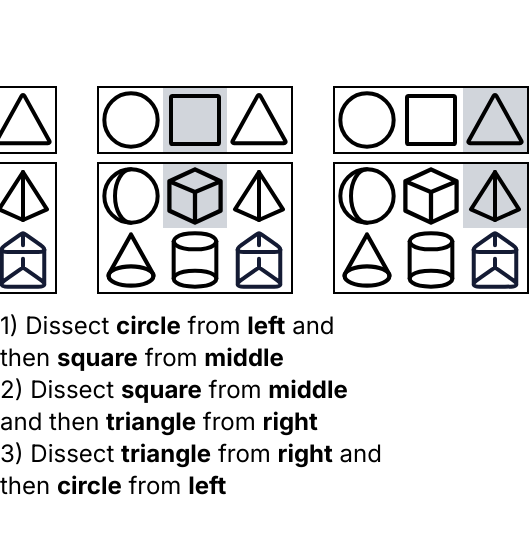
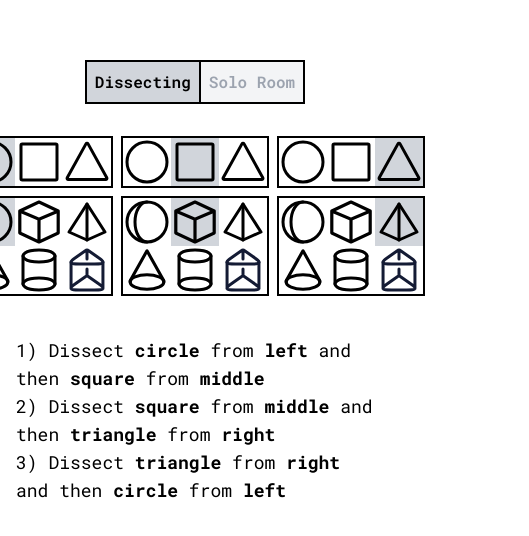
Before and after one commit to clarkeriksson/destiny-raid-tools, a Next.js app: page /salvations_edge/verity/solver in a window 390 px wide. Shown: the part 200-736 px from the top of the page, 529 px wide, since content can reach past the window. Built offline with nearby package versions, Linux system fonts and the light colour scheme.

Commit message:
made styling responsive and added numbered steps to solo room solving

```diff
--- a/app/layout.tsx
+++ b/app/layout.tsx
@@ -1,8 +1,8 @@
 import type { Metadata } from "next";
-import { Inter } from "next/font/google";
+import { Roboto_Mono } from "next/font/google";
 import "./globals.css";
 
-const inter = Inter({ subsets: ["latin"] });
+const roboto_mono = Roboto_Mono({ subsets: ["latin"] });
 
 export const metadata: Metadata = {
 
@@ -25,7 +25,7 @@ export default function RootLayout({
 
         <html lang="en" className={`w-full h-full p-0 m-0`}>
 
-            <body className={`flex flex-wrap ${inter.className} w-full h-full m-0 p-0`}>{children}</body>
+            <body className={`flex flex-wrap ${roboto_mono.className} w-full h-full m-0 p-0`}>{children}</body>
 
         </html>
 
--- a/app/salvations_edge/verity/solver/page.tsx
+++ b/app/salvations_edge/verity/solver/page.tsx
@@ -25,6 +25,14 @@ const Shapes3D = {
 }
 
 type Shapes3DName = keyof typeof Shapes3D;
+const Shapes3DComponents = {
+    sphere: ["circle", "circle"],
+    cube: ["square", "square"],
+    pyramid: ["triangle", "triangle"],
+    cone: ["circle", "triangle"],
+    cylinder: ["circle", "square"],
+    prism: ["triangle", "square"],
+}
 
 enum Positions {
     left = 0,
@@ -41,6 +49,9 @@ export default function Page(): React.ReactNode {
         right----[g, h, i]
     */
 
+    const [isSoloRoom, setIsSoloRoom] = useState<boolean>(false);
+    const [whichSoloRoom, setWhichSoloRoom] = useState<Positions>(0);
+
     const [guardian2DShapes, setGuardian2DShapes] = useState<Array<Shapes2DName>>(["circle", "square", "triangle"]);
     const [guardian3DShapes, setGuardian3DShapes] = useState<Array<Shapes3DName>>(["sphere", "cube", "pyramid"]);
 
@@ -48,17 +59,29 @@ export default function Page(): React.ReactNode {
 
     useEffect(() => {
 
-        if (validateInputs(guardian2DShapes, guardian3DShapes)) {
+        if (!isSoloRoom) {
+            if (validateInputs(guardian2DShapes, guardian3DShapes)) {
 
-            setSteps(solveDissect(guardian2DShapes, guardian3DShapes));
+                setSteps(solveDissect(guardian2DShapes, guardian3DShapes));
 
+            } else {
+
+                setSteps(["Invalid inputs."]);
+
+            }
         } else {
+            if (validateSoloInputs(guardian2DShapes, guardian3DShapes, whichSoloRoom)) {
 
-            setSteps(["Invalid inputs."]);
+                setSteps(solveSoloRoom(guardian2DShapes, guardian3DShapes, whichSoloRoom));
 
+            } else {
+
+                setSteps(["Invalid inputs."]);
+
+            }
         }
 
-    }, [guardian2DShapes, guardian3DShapes]);
+    }, [guardian2DShapes, guardian3DShapes, isSoloRoom, whichSoloRoom]);
 
     function setGuardian2DShapeAt(index: number, shape: Shapes2DName): void {
 
@@ -82,9 +105,23 @@ export default function Page(): React.ReactNode {
 
     return (
 
-        <div className={`w-full h-full flex flex-col place-self-center justify-center gap-4`}>
+        <div className={`w-full h-full flex flex-col place-self-center justify-center`}>
 
-            <div className={`flex flex-row gap-10 place-self-center`}>
+            <div className={`w-max h-max flex flex-row place-self-center text-base md:text-lg lg:text-xl font-semibold border-2 border-black cursor-pointer ${(isSoloRoom) ? 'mb-2' : 'mb-8'}`}>
+                <div className={`p-2 ${isSoloRoom ? 'bg-gray-100 text-gray-400 hover:text-black' : 'bg-gray-300'}`} onClick={() => setIsSoloRoom(false)}>{`Dissecting`}</div>
+                <div className={`p-2 border-l-2 border-black ${isSoloRoom ? 'bg-gray-300' : 'bg-gray-100 text-gray-400 hover:text-black'}`} onClick={() => setIsSoloRoom(true)}>{`Solo Room`}</div>
+            </div>
+
+            <div className={`w-max h-max flex flex-col place-self-center text-base md:text-lg lg:text-xl mb-8 ${isSoloRoom ? 'flex' : 'hidden'}`}>
+                <div className={`place-self-center`}>Guardian Position</div>
+                <div className={`w-max h-max flex flex-row place-self-center cursor-pointer border-2 border-black`}>
+                    <div className={`p-2 ${(whichSoloRoom === Positions.left) ? 'bg-gray-300' : 'bg-gray-100 text-gray-400 hover:text-black'}`} onClick={() => setWhichSoloRoom(Positions.left)}>Left</div>
+                    <div className={`p-2 border-l-2 border-black ${(whichSoloRoom === Positions.middle) ? 'bg-gray-300' : 'bg-gray-100 text-gray-400 hover:text-black'}`} onClick={() => setWhichSoloRoom(Positions.middle)}>Middle</div>
+                    <div className={`p-2 border-l-2 border-black ${(whichSoloRoom === Positions.right) ? 'bg-gray-300' : 'bg-gray-100 text-gray-400 hover:text-black'}`} onClick={() => setWhichSoloRoom(Positions.right)}>Right</div>
+                </div>
+            </div>
+
+            <div className={`flex flex-row gap-2 md:gap-5 lg:gap-10 place-self-center mb-2`}>
                 {
                     [0, 1, 2].map(val => {
                         return (
@@ -93,16 +130,16 @@ export default function Page(): React.ReactNode {
                                     {
                                         Object.keys(Shapes2D).map((shape: string) => {
                                             return (
-                                                <img key={shape} src={`/salvations_edge/verity/${shape}.svg`} className={`w-[64px] h-[64px] cursor-pointer ${(guardian2DShapes[val] === shape) ? 'bg-gray-300' : 'hover:bg-blue-100'}`} onClick={() => setGuardian2DShapeAt(val, shape as Shapes2DName)}/>
+                                                <img key={shape} src={`/salvations_edge/verity/${shape}.svg`} className={`w-[48px] h-[48px] md:w-[56px] md:h-[56px] lg:w-[64px] lg:h-[64px] cursor-pointer ${(guardian2DShapes[val] === shape) ? 'bg-gray-300' : 'hover:bg-blue-100'}`} onClick={() => setGuardian2DShapeAt(val, shape as Shapes2DName)}/>
                                             )
                                         })
                                     }
                                 </div>
-                                <div className={`grid grid-rows-2 grid-cols-3 border-2 border-black gap-0 w-max`} key={val+3}>
+                                <div className={`grid grid-rows-2 grid-cols-3 border-2 border-black gap-0 w-max ${(!isSoloRoom || whichSoloRoom === val) ? 'opacity-100' : 'opacity-30 pointer-events-none'}`} key={val+3}>
                                     {
                                         Object.keys(Shapes3D).map((shape: string) => {
                                             return (
-                                                <img key={shape} src={`/salvations_edge/verity/${shape}.svg`} className={`w-[64px] h-[64px] cursor-pointer ${(guardian3DShapes[val] === shape) ? 'bg-gray-300' : 'hover:bg-blue-100'}`} onClick={() => setGuardian3DShapeAt(val, shape as Shapes3DName)}/>
+                                                <img key={shape} src={`/salvations_edge/verity/${shape}.svg`} className={`w-[48px] h-[48px] md:w-[56px] md:h-[56px] lg:w-[64px] lg:h-[64px] cursor-pointer ${(guardian3DShapes[val] === shape) ? 'bg-gray-300' : 'hover:bg-blue-100'}`} onClick={() => setGuardian3DShapeAt(val, shape as Shapes3DName)}/>
                                             )
                                         })
                                     }
@@ -113,11 +150,11 @@ export default function Page(): React.ReactNode {
                 }
             </div>
 
-            <div className={`flex flex-col place-self-center h-[3em]`}>
+            <div className={`flex flex-col place-self-center h-[3em] mt-8`}>
 
                 {
                     steps.map((step, index) => (
-                        <div key={index} className={`text-2xl`}>{step}</div>
+                        <div key={index} className={`text-lg md:text-xl lg:text-2xl px-4`}>{step}</div>
                     ))
                 }
 
@@ -126,6 +163,44 @@ export default function Page(): React.ReactNode {
         </div>
 
     )
+
+}
+
+function solveSoloRoom(guardian2DShapes: Array<Shapes2DName>, guardian3DShapes: Array<Shapes3DName>, whichSoloRoom: Positions): any {
+
+    const steps = [];
+
+    const my2DShapes = Shapes3DComponents[guardian3DShapes[whichSoloRoom]];
+
+    let counter = 0;
+
+    for (var shape of my2DShapes) {
+
+        if (!(guardian2DShapes[whichSoloRoom] === shape)) {
+
+            const indexOfShape = guardian2DShapes.findIndex(val => val === shape);
+
+            steps.push(<>{`${counter+1}) Bring`} <b>{shape}</b> {`to`} <b>{Positions[indexOfShape]}</b></>);
+
+            counter++;
+
+        }
+
+    }
+
+    //steps.push(<>{`Wait for all rooms to have double shapes`}</>);
+
+    const otherPositions = [0, 1, 2].filter(val => val !== whichSoloRoom);
+
+    otherPositions.forEach(val => {
+
+        steps.push(<>{`${counter+1}) Bring`} <b>{guardian2DShapes[whichSoloRoom]}</b> {`to`} <b>{Positions[val]}</b></>);
+
+        counter++;
+
+    });
+
+    return steps;
 
 }
 
@@ -184,6 +259,31 @@ function solveDissect(guardian2DShapes: Array<Shapes2DName>, guardian3DShapes: A
     }
 
     return steps;
+
+}
+
+function validateSoloInputs(guardian2DShapes: Array<Shapes2DName>, guardian3DShapes: Array<Shapes3DName>, whichSoloRoom: Positions): boolean {
+
+    let result = true;
+
+    if (guardian2DShapes.length !== 3 || guardian3DShapes.length !== 3) {
+        result = false;
+    }
+
+    const matrix2D = new Matrix([[0, 0, 0], [0, 0, 0], [0, 0, 0]]);
+    for (let i = 0; i < guardian2DShapes.length; i++) {
+
+        matrix2D.add(matrixOf2DShapeAt(guardian2DShapes[i], i));
+
+    }
+
+    const columnSums2D = matrix2D.data.map((_, index) => matrix2D.data.reduce((acc, val) => acc + val[index], 0));
+
+    if (columnSums2D.some(val => val !== 1)) {
+        result = false;
+    }
+
+    return result;
 
 }
 
```
